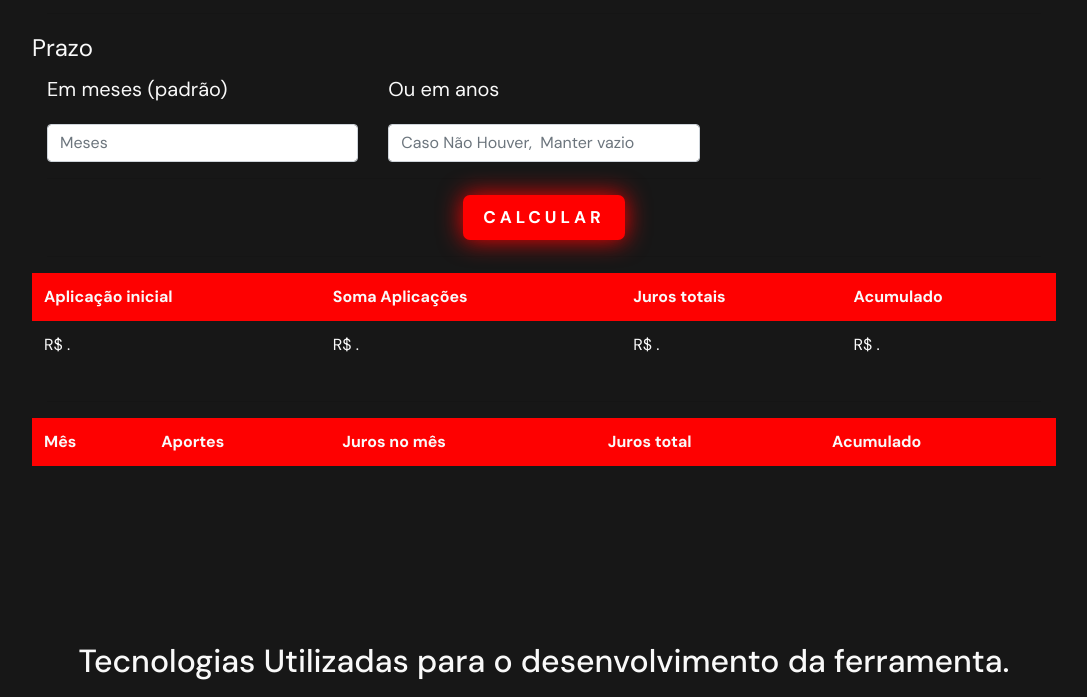
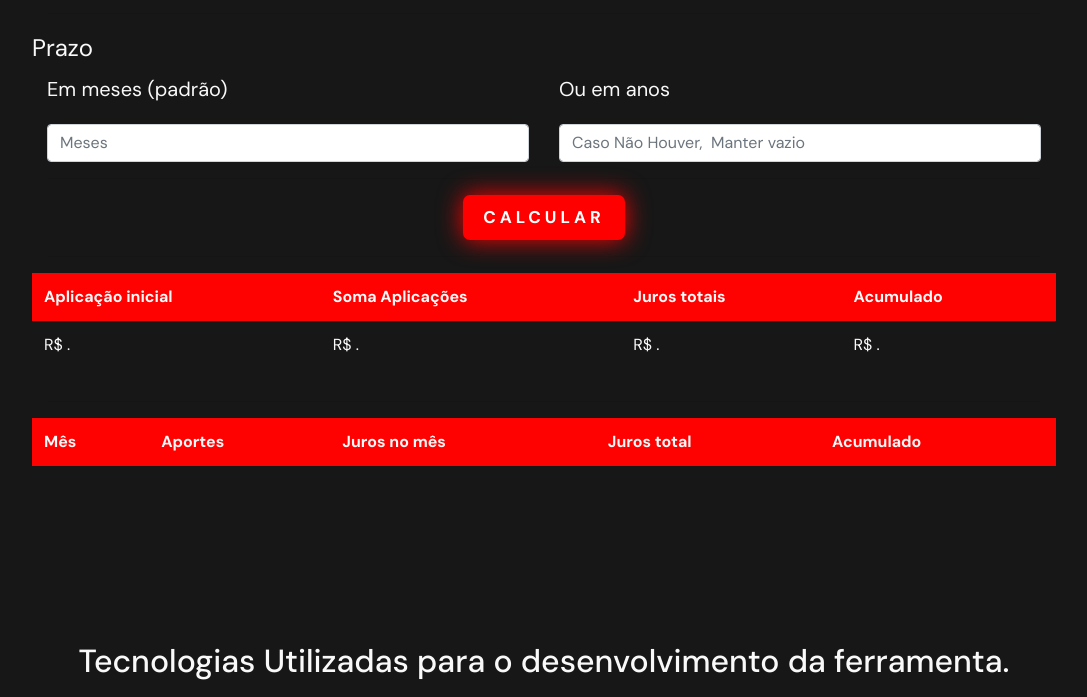
Before and after one commit to wyllyamvieira/calculadora-de-juros-compostos, a plain HTML site: page index.html in a window 1280 px wide. Shown: the part 1336-2033 px from the top of the page, without its empty margins (96-1183 px from the left). Drawn offline with nearby package versions, Linux system fonts and the light colour scheme.

Commit message:
Update index.html

```diff
--- a/index.html
+++ b/index.html
@@ -79,11 +79,11 @@
                         <hr>
                         <div class="row">
                             <legend>Prazo</legend>
-                            <div class="col-md-4">
+                            <div class="col-md-6">
                                 <label class="control-label">Em meses (padrão)</label>
                                 <input class="prazo form-control" type="number"  step="1" placeholder="Meses">
                             </div>
-                            <div class="col-md-4">
+                            <div class="col-md-6">
                                 <label>Ou em anos</label>
                                 <input class="prazoAno dataput form-control" type="number"  step="1" placeholder="Caso Não Houver,  Manter vazio">
                             </div>
```
